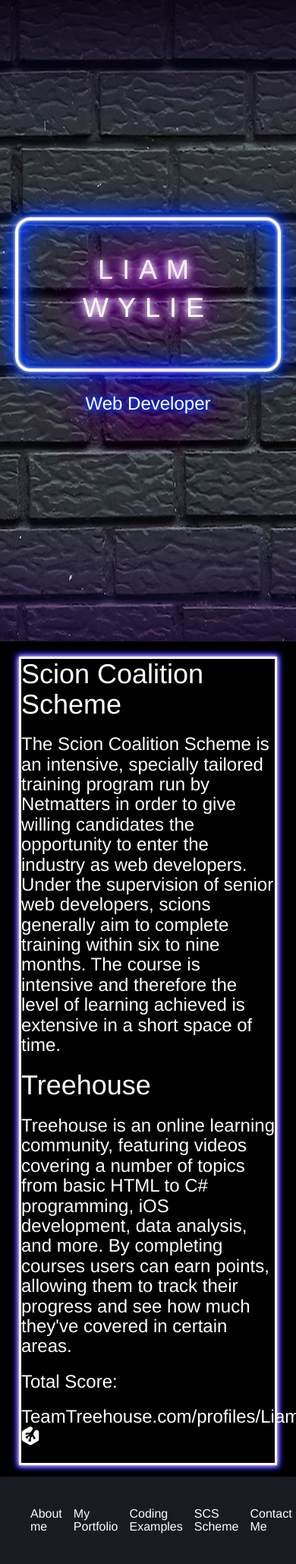
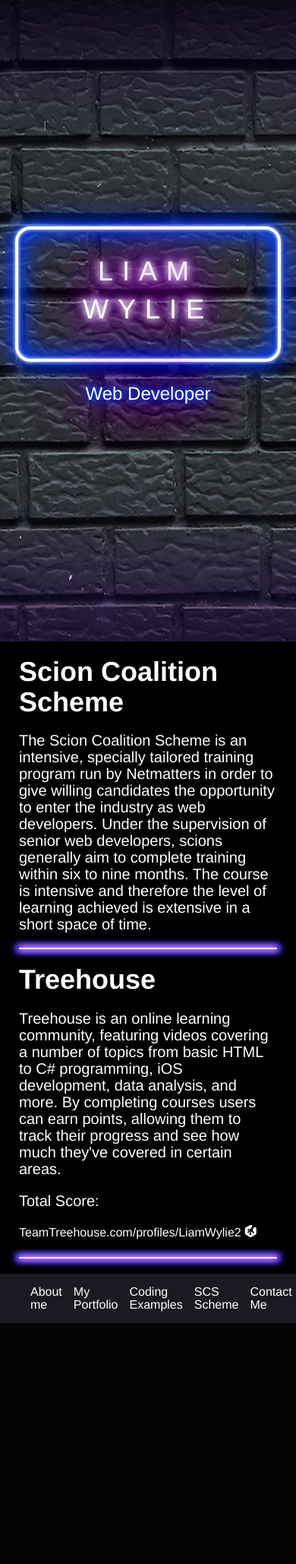
Before and after one commit to liamswork/Portfolio-Old, a PHP site: page /pages/scs-scheme.html in a window 390 px wide. Shown: the whole page at 76% size. After the commit the page ends 1741 px from the top, so only its background shows below. Run offline with PHP 8.4, Linux system fonts and the light colour scheme; some libraries are stand-ins or nearby versions; some web fonts are replaced.

Commit message:
Various fixes/Footer needs fix.
-Various fixes
-Text changes to banner for responsiveness
-Issues with footer on xs screens, will debug and fix soon.

```diff
--- a/css/style.css
+++ b/css/style.css
@@ -31,6 +31,7 @@
 
 html {
   font-family: Poppins;
+  background-color: #000;
 }
 
 h1 {
@@ -92,8 +93,8 @@
 
 hr.rounded {
   background-color: white;
-  border: 3px solid white;
-  box-shadow: 8px 0px 8px 5px #003cff;
+  border: 1px solid white;
+  box-shadow: 0px 0px 8px 1px white, 0px 0px 8px 3px #ae00ff, 0px 0px 8px 5px #003cff;
   border-radius: 2px;
 }
 
@@ -810,6 +811,7 @@
 
 .footer-bottom .inner {
   padding: 5px 25px;
+  margin: 0 15px;
 }
 
 .footer-bottom .inner .nav-link-container {
@@ -824,6 +826,7 @@
 
 .footer-bottom .inner .nav-link-container a h2 {
   font-size: 16px;
+  margin: 10px 0;
 }
 
 .sidenav {
@@ -916,7 +919,7 @@
   margin-bottom: 25px;
   letter-spacing: 12px;
   line-height: 50px;
-  padding: 4rem 6rem 5.5rem;
+  padding: 3rem 4rem 4rem;
   border: 0.4rem solid #fff;
   border-radius: 2rem;
   text-transform: uppercase;
@@ -1027,6 +1030,10 @@
   line-height: 40px;
 }
 
+.container-contact-form .contact-form {
+  padding: 0;
+}
+
 .container-contact-form .contact-form .container {
   width: 100%;
 }
@@ -1057,11 +1064,14 @@
   width: 48%;
 }
 
-.main .inner .scs-container {
-  border: 3px solid white;
-  box-shadow: 0px 0px 6px white,
- 0px 0px 8px #ae00ff,
- 0px 0px 8px 3px #003cff;
+.main .inner .scs-container h1 {
+  font-weight: 600;
+}
+
+.main .inner .scs-container h2 {
+  display: flex;
+  flex-wrap: wrap;
+  font-size: 20px;
 }
 
 @media (min-width: 768px) {
@@ -1104,15 +1114,26 @@
 }
 
 @media (min-width: 768px) {
-  .banner-text {
+  header .banner .banner-container .banner-text {
     display: flex;
   }
-  .banner-text h1 {
+  header .banner .banner-container .banner-text h1 {
     font-size: 72px;
     margin-bottom: 0;
+    padding: 3.5rem 5rem 5rem;
   }
-  .banner-text p {
+  header .banner .banner-container .banner-text p {
     font-size: 36px;
+  }
+}
+
+@media (min-width: 1260px) {
+  header .banner .banner-container .banner-text {
+    display: flex;
+  }
+  header .banner .banner-container .banner-text h1 {
+    font-size: 72px;
+    margin-bottom: 0;
   }
 }
 
@@ -1179,5 +1200,6 @@
   }
   .inner .container-contact-form .contact-form {
     margin: 0;
+    padding: 0 15px;
   }
 }
--- a/pages/scs-scheme.html
+++ b/pages/scs-scheme.html
@@ -48,10 +48,12 @@
             <div class="scs-container">
                 <h1>Scion Coalition Scheme</h1>
                 <h2>The Scion Coalition Scheme is an intensive, specially tailored training program run by Netmatters in order to give willing candidates the opportunity to enter the industry as web developers. Under the supervision of senior web developers, scions generally aim to complete training within six to nine months. The course is intensive and therefore the level of learning achieved is extensive in a short space of time.</h2>
+                <hr class="rounded">
                 <h1>Treehouse</h1>
                 <h2>Treehouse is an online learning community, featuring videos covering a number of topics from basic HTML to C# programming, iOS development, data analysis, and more. By completing courses users can earn points, allowing them to track their progress and see how much they've covered in certain areas.</h2>
                 <h2>Total Score:</h2>
-                <a href="https://teamtreehouse.com/profiles/liamwylie2"><h2>TeamTreehouse.com/profiles/LiamWylie2 <span class="icon-treehouse"></span></h2></span></a>
+                <a href="https://teamtreehouse.com/profiles/liamwylie2"><p>TeamTreehouse.com/profiles/LiamWylie2 <span class="icon-treehouse"></span></p></span></a>
+                <hr class="rounded">
             </div>
         </div>   <!--End of inner closing div-->
         <!--Footer-->
--- a/scss/base/_base.scss
+++ b/scss/base/_base.scss
@@ -82,6 +82,7 @@
 
 html{
   font-family: Poppins;
+  background-color: #000;
 }
 
 h1{
@@ -138,8 +139,10 @@
 
 hr.rounded {
   background-color: white;
-  border: 3px solid white;
-  box-shadow: 8px 0px 8px 5px $color-glowblue;
+  border: 1px solid white;
+  box-shadow: 0px 0px 8px 1px white,
+              0px 0px 8px 3px $color-glowpurple,
+              0px 0px 8px 5px $color-glowblue;
   border-radius: 2px;
 }
 
--- a/scss/layout/_footer.scss
+++ b/scss/layout/_footer.scss
@@ -9,6 +9,7 @@
         display:flex;
         .inner{
             padding:5px 25px;
+            margin:0 15px;
             .nav-link-container{
                 display:flex;
                 flex-direction: row;
@@ -17,6 +18,7 @@
                     text-decoration: none;
                     h2{
                         font-size: 16px;
+                        margin:10px 0;
                     }
                 }
             }
--- a/scss/layout/home/_banner.scss
+++ b/scss/layout/home/_banner.scss
@@ -51,7 +51,7 @@
 
 
                 //Padding and border for banner text
-                padding: 4rem 6rem 5.5rem;
+                padding: 3rem 4rem 4rem;
                 border: 0.4rem solid #fff;
                 border-radius: 2rem;
                 text-transform: uppercase;
--- a/scss/layout/home/_contactform.scss
+++ b/scss/layout/home/_contactform.scss
@@ -55,7 +55,7 @@
         }
     }
     .contact-form{
-
+        padding: 0;
         .container{
             width:100%;
 
--- a/scss/layout/scs/_scs.scss
+++ b/scss/layout/scs/_scs.scss
@@ -1,7 +1,14 @@
 .main{
     .inner{
         .scs-container{
-            @include glowborder('all')
+            h1{
+                font-weight:600;
+            }
+            h2{
+                display:flex;
+                flex-wrap: wrap;
+                font-size:20px;
+            }
         }
     }
 }
--- a/scss/mediaqueries/home/_bannerqueries.scss
+++ b/scss/mediaqueries/home/_bannerqueries.scss
@@ -1,9 +1,10 @@
 @media (min-width:768px){
-    .banner-text{
+    header .banner .banner-container .banner-text{
         display:flex;
         h1{
             font-size:72px;
             margin-bottom:0;
+            padding: 3.5rem 5rem 5rem;//Padding and border for banner text
         }
         p{
             font-size:36px;
@@ -12,3 +13,15 @@
     //  h1/p font-size original.
 
 }
+
+@media (min-width:1260px){
+    header .banner .banner-container .banner-text{
+        display:flex;
+        h1{
+
+
+            font-size:72px;
+            margin-bottom:0;
+        }
+    }
+}
--- a/scss/mediaqueries/home/_contactformqueries.scss
+++ b/scss/mediaqueries/home/_contactformqueries.scss
@@ -26,6 +26,7 @@
         }
         //Contact form container
         .contact-form{
+
         }
     }
 }
@@ -90,6 +91,7 @@
         }
         .contact-form{
             margin:0;
+            padding: 0 15px;
         }
     }
 }
```
